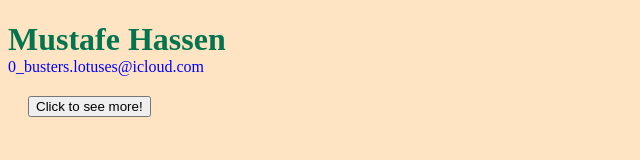
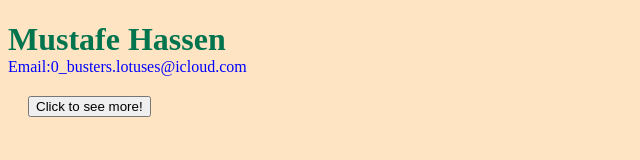
Before and after one commit to Muste8/wk-2-interactive-resume, a plain HTML site: page index.html in a window 1280 px wide. Shown: the full height of the page, 0-640 px from the left. Drawn offline with nearby package versions, Linux system fonts and the light colour scheme.

Commit message:
index.html

```diff
--- a/index.html
+++ b/index.html
@@ -9,7 +9,7 @@
 <body>
 
     <h1 class="header" class="contact" id="main-header">Mustafe Hassen</h1>
-    <p class="contact">0_busters.lotuses@icloud.com</p>
+    <p class="contact">Email:0_busters.lotuses@icloud.com</p>
 
     <div class = "resume-container" id="resume">
 
```
